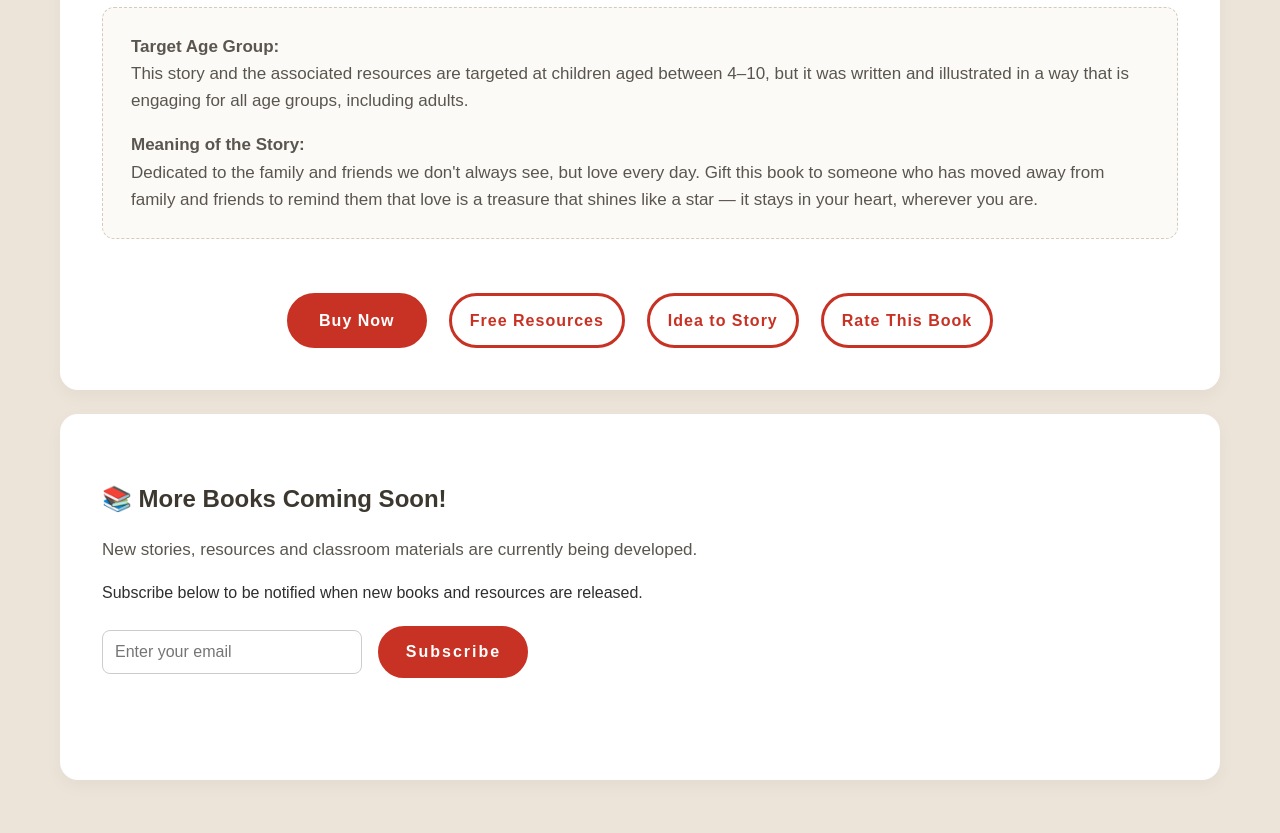
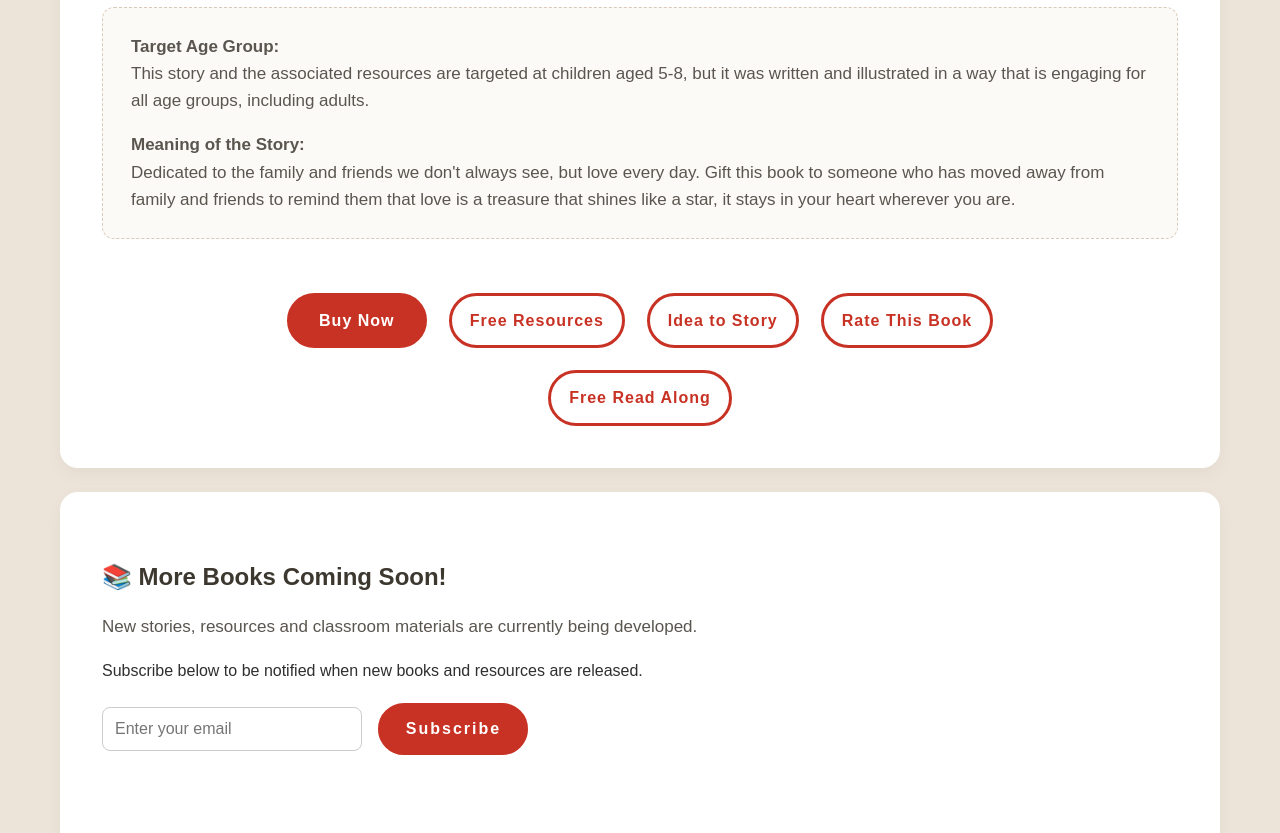
Before and after one commit to docdk/storiesbydavidk.github.io, a plain HTML site: page books.html in a window 1280 px wide. Shown: the part 1038-1871 px from the top of the page. Drawn offline with Linux system fonts and the light colour scheme.

Commit message:
Update books.html

```diff
--- a/books.html
+++ b/books.html
@@ -98,7 +98,7 @@
           Before it’s time to say goodbye, the friends set off on a special journey through the wonder and magic of Australia,
           discovering that courage, friendship and love can travel with you wherever you go.
           Inspired by our family’s move overseas and the mix of wobbles and wonder that comes with big adventures,
-          this heartfelt story celebrates brave little hearts and the journeys that help us find our way.
+          this heartfelt story celebrates brave little hearts and the journeys that help us find our way. Watch the free read-along below.
         </p>
 
 </div>
@@ -106,7 +106,7 @@
 <div class="placeholder-box book-wide-box">
   <p>
     <strong>Target Age Group:</strong><br>
-    This story and the associated resources are targeted at children aged between 4–10,
+    This story and the associated resources are targeted at children aged 5-8,
     but it was written and illustrated in a way that is engaging for all age groups, including adults.
   </p>
 
@@ -114,7 +114,7 @@
     <strong>Meaning of the Story:</strong><br>
     Dedicated to the family and friends we don't always see, but love every day.
     Gift this book to someone who has moved away from family and friends to remind them that love is a treasure
-    that shines like a star — it stays in your heart, wherever you are.
+    that shines like a star, it stays in your heart wherever you are.
   </p>
 </div>
 
@@ -123,6 +123,7 @@
   <a class="button button-secondary" href="resources.html">Free Resources</a>
   <a class="button button-secondary" href="idea.html">Idea to Story</a>
   <a class="button button-secondary" href="https://forms.gle/YKssuGMKzCVtWN799" target="_blank">Rate This Book</a>
+  <a class="button button-secondary" href="https://www.youtube.com/watch?v=x6eEMxM8Ahw" target="_blank">Free Read Along</a>
 </div>
 
     </div>
```
